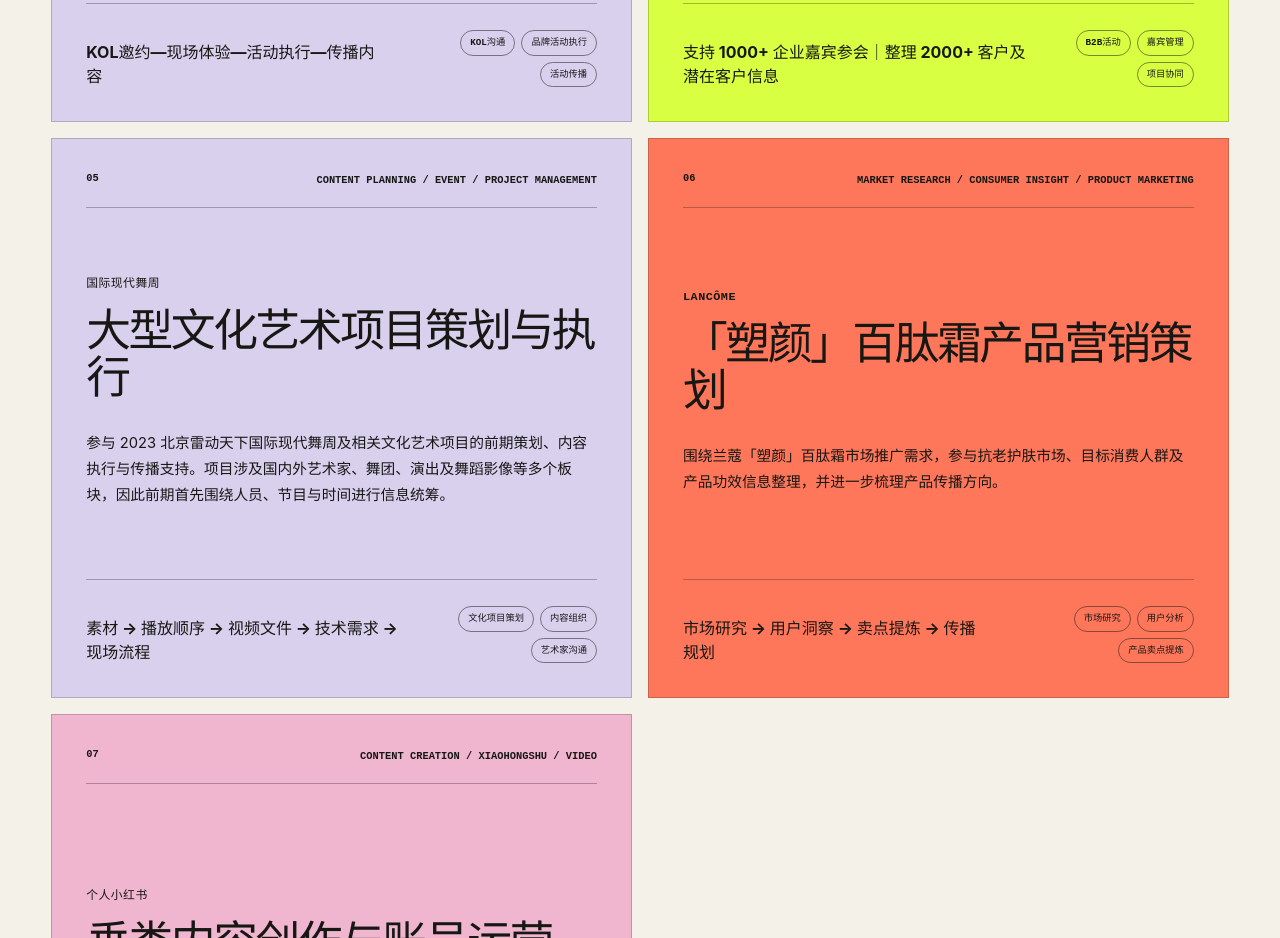
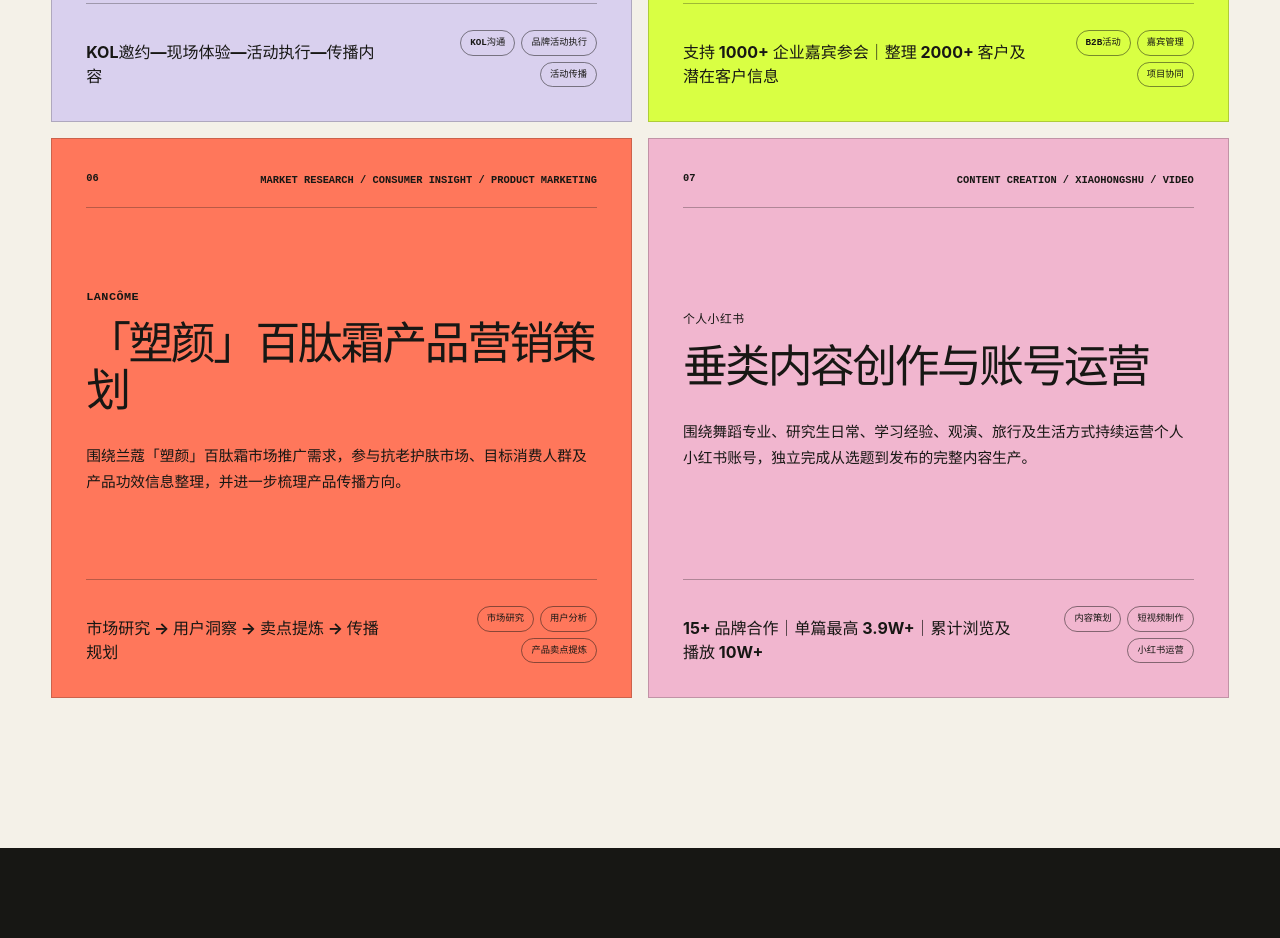
Before and after one commit to hanruimancn-arch/portfolio, a React (Vite) app: page / in a window 1280 px wide. Shown: the part 9740-10678 px from the top of the page. Built offline with nearby package versions, Linux system fonts and the light colour scheme.

Commit message:
Remove international dance week case study

```diff
--- a/src/main.jsx
+++ b/src/main.jsx
@@ -109,25 +109,6 @@
       { title: '会后传播', body: '整理活动传播素材，支持双语内容发布及传播效果汇总，同时参与客户数据与销售线索整理。' },
     ],
     closing: '整个项目让我接触到 B2B 活动中嘉宾管理、现场执行、品牌传播与客户信息管理之间的协同，而不仅是单一的现场活动执行。',
-  },
-  {
-    no: '05',
-    slug: 'international-dance-week',
-    brand: '国际现代舞周',
-    type: 'Content Planning / Event / Project Management',
-    title: '大型文化艺术项目策划与执行',
-    result: '素材 → 播放顺序 → 视频文件 → 技术需求 → 现场流程',
-    copy: '参与 2023 北京雷动天下国际现代舞周及相关文化艺术项目的前期策划、内容执行与传播支持。项目涉及国内外艺术家、舞团、演出及舞蹈影像等多个板块，因此前期首先围绕人员、节目与时间进行信息统筹。',
-    tags: ['文化项目策划', '内容组织', '艺术家沟通'],
-    theme: 'lavender',
-    role: 'Content Planning / Event / Project Management',
-    deliverables: '文化项目策划 / 内容组织 / 艺术家沟通 / 第三方协同 / 现场执行',
-    gallery: ['项目筹备', '舞蹈影像展', '现场展映', '项目传播'],
-    sections: [
-      { title: '项目筹备', body: '参与国内外艺术家及外国舞团参演名单统计、团队资料整理、签证信息确认，并协助整理节目单、活动日程及演出信息。' },
-      { title: '舞蹈影像展', body: '独立负责舞蹈影像展板块，从影像素材整理、内容筛选、视频剪辑到播放顺序规划，并对接第三方多媒体团队确认视频格式、设备需求与现场展映流程。将最初的内容构想进一步拆成：素材 → 播放顺序 → 视频文件 → 技术需求 → 现场流程，保证影像展实际落地。' },
-      { title: '项目传播', body: '活动结束后参与宣传稿撰写、项目资料整理与执行复盘，围绕艺术家、演出及影像展内容重新梳理项目传播重点。' },
-    ],
   },
   {
     no: '06',
```
